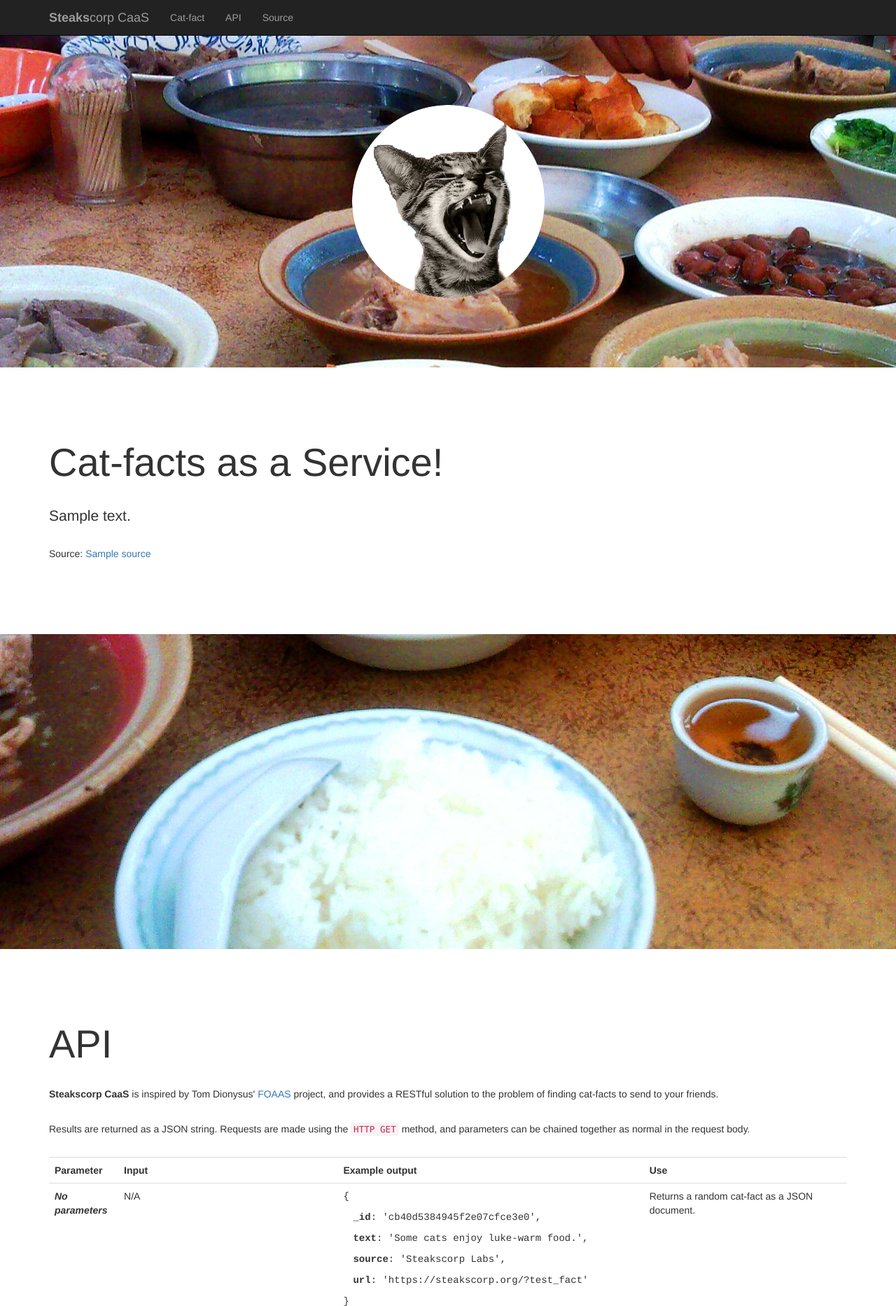
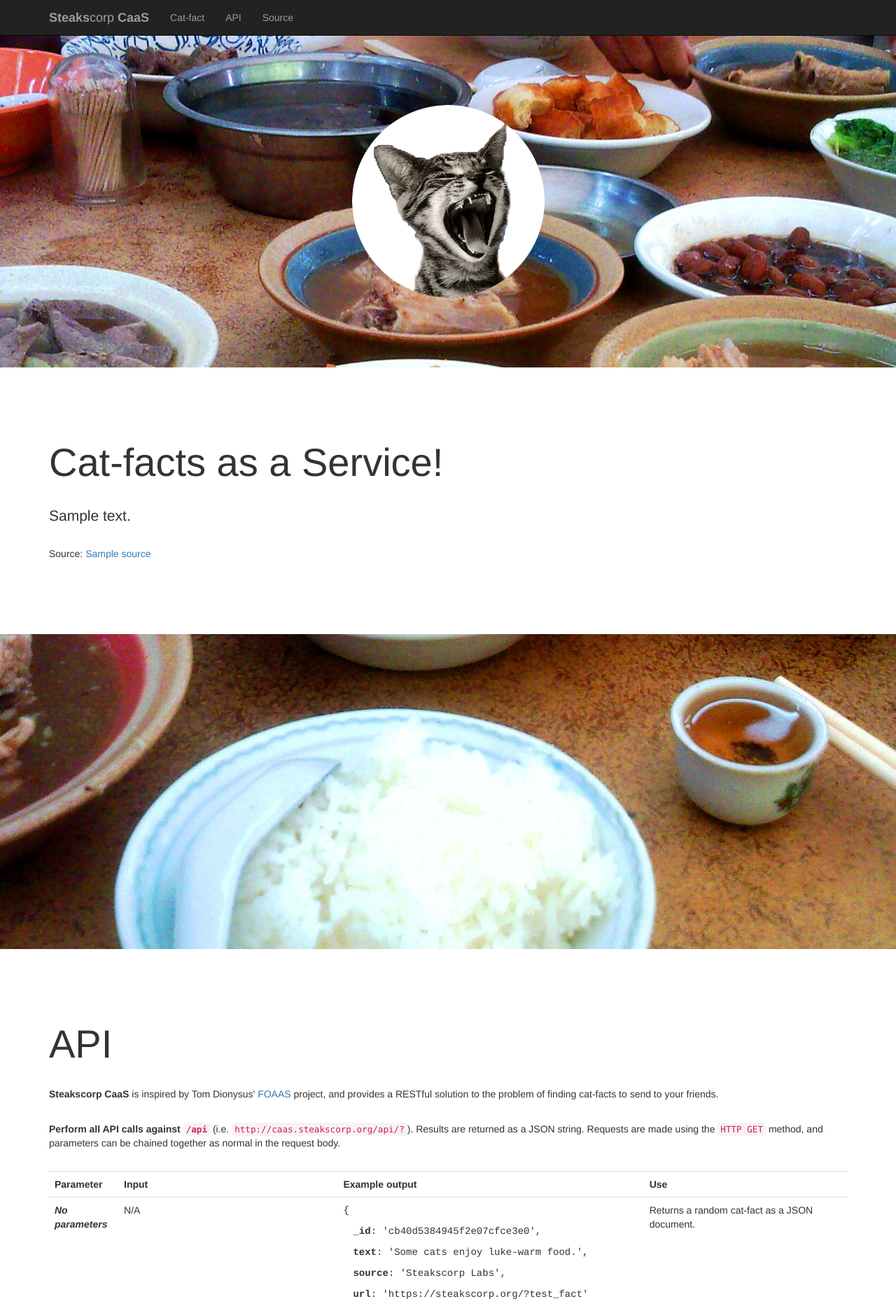
Before and after one commit to OzuYatamutsu/caas, a Python web app: template django/caas_app/templates/index.html in a window 1280 px wide. Shown: the top 1866 px of the page at 70% size. Run offline with Jinja, Linux system fonts and the light colour scheme; the template is opened without the code that fills it: most values are stand-ins (such as "Sample title", 1, 10 or a date in 2020).

Commit message:
Error message if include/exclude has no results

```diff
--- a/django/caas_app/templates/index.html
+++ b/django/caas_app/templates/index.html
@@ -35,7 +35,7 @@
                     <span class="icon-bar"></span>
                     <span class="icon-bar"></span>
                 </button>
-                <a class="navbar-brand" href="/"><b>Steaks</b>corp CaaS</a>
+                <a class="navbar-brand" href="/"><b>Steaks</b>corp <b>CaaS</b></a>
             </div>
             <!-- Collect the nav links, forms, and other content for toggling -->
             <div class="collapse navbar-collapse" id="bs-example-navbar-collapse-1">
@@ -87,8 +87,7 @@
                     <h1 class="section-heading">API</h1>
 					<p class="section-paragraph"><b>Steakscorp CaaS</b> is inspired by Tom Dionysus' <a href="http://foaas.herokuapp.com/">FOAAS</a> project, and provides a RESTful solution to the problem of finding cat-facts to send to your friends.</p>
 
-					<p class="section-paragraph">Results are returned as a JSON string. Requests are made using the <code>HTTP GET</code> method, and parameters can be chained together as normal in the request body.</p>
-
+					<p class="section-paragraph"><b>Perform all API calls against <code>/api</code></b> (i.e. <code>http://caas.steakscorp.org/api/?</code>). Results are returned as a JSON string. Requests are made using the <code>HTTP GET</code> method, and parameters can be chained together as normal in the request body.</p>
 					<table class="table">
 						<tr>
 							<th>Parameter</th>
--- a/django/caas_app/views.py
+++ b/django/caas_app/views.py
@@ -28,10 +28,15 @@ def api(request):
         if ("include" in request.GET):
             include_params = [x.replace("+", " ").replace("%20", " ") for x in request.GET['include'].split(',')]
             filter_results = Meta.objects(source__in=include_params)
+            if (filter_results.count() == 0):
+                return HttpResponse("No results from source " + str(include_params) + "!")
             id = str(filter_results[randrange(0, filter_results.count())].id)
         elif ("exclude" in request.GET):
             exclude_params = [x.replace("+", " ").replace("%20", " ") for x in request.GET['exclude'].split(',')]
             filter_results = Meta.objects(source__nin=exclude_params)
+            if (filter_results.count() == 0):
+                return HttpResponse("No results from sources other than " + str(include_params) + "!")
+
             id = str(filter_results[randrange(0, filter_results.count())].id)
         else:
             # No filters
```
